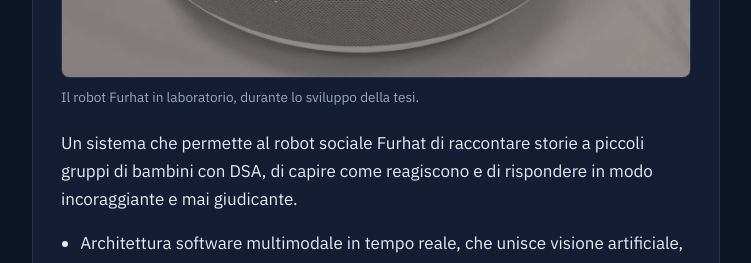
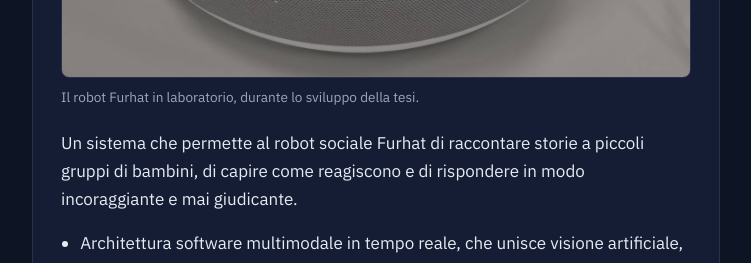
Before and after one commit to DaniloCascone/DaniloCascone.github.io, a plain HTML site: page index.html in a window 1280 px wide. Shown: the part 1680-1943 px from the top of the page, without its empty margins (264-1015 px from the left). Drawn offline with nearby package versions, Linux system fonts and the light colour scheme.

Commit message:
Corretto il testo descrittivo del progetto Furhat per maggiore chiarezza.

```diff
--- a/index.html
+++ b/index.html
@@ -111,7 +111,7 @@ footer{padding:2rem 0 3rem;color:var(--muted);font-size:.9rem;border-top:1px sol
           <img src="furhat.jpg" width="1200" height="800" loading="lazy" alt="Il robot sociale Furhat nel laboratorio dell’università">
           <figcaption>Il robot Furhat in laboratorio, durante lo sviluppo della tesi.</figcaption>
         </figure>
-        <p>Un sistema che permette al robot sociale Furhat di raccontare storie a piccoli gruppi di bambini con DSA, di capire come reagiscono e di rispondere in modo incoraggiante e mai giudicante.</p>
+        <p>Un sistema che permette al robot sociale Furhat di raccontare storie a piccoli gruppi di bambini, di capire come reagiscono e di rispondere in modo incoraggiante e mai giudicante.</p>
         <ul>
           <li>Architettura software multimodale in tempo reale, che unisce visione artificiale, riconoscimento vocale e linguaggio naturale.</li>
           <li>Face tracking con YuNet, riconoscimento delle espressioni con HSEmotion e riconoscimento persistente dei volti con ArcFace (ONNX).</li>
```
